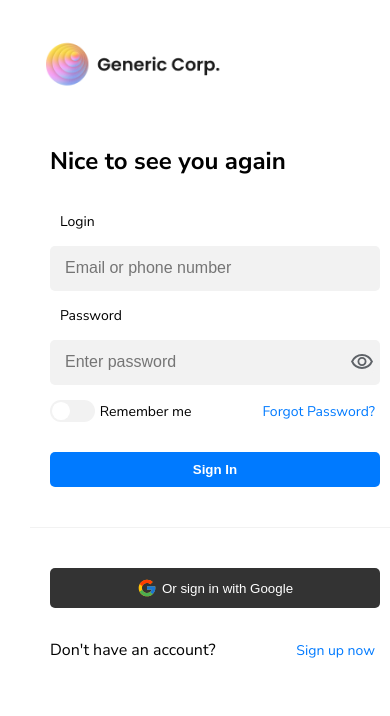
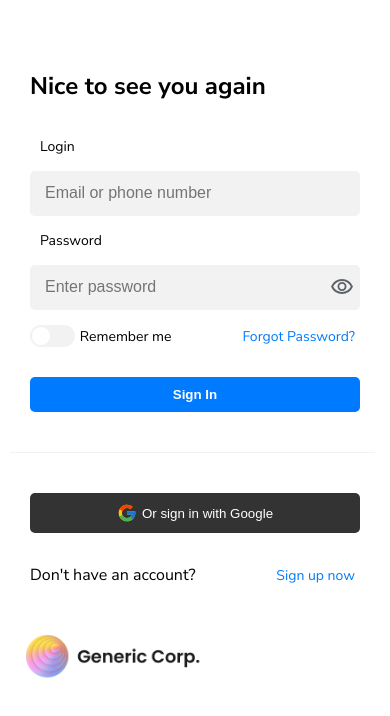
Before and after one commit to guialvesped/Roma-Test, a React (Vite) app: page / in a window 390 px wide. Shown: the top 716 px of the page. Built offline with nearby package versions, Linux system fonts and the light colour scheme.

Commit message:
Adding mobile config
I added mobile style

```diff
--- a/src/App.css
+++ b/src/App.css
@@ -13,3 +13,12 @@
   background-size: cover;
   background-position: bottom;
 }
+@media only screen and (max-width: 700px){
+  .imgLat{
+    display: none;
+  }
+  #root {
+    align-items: center;
+    justify-content: center;
+  }
+}
--- a/src/components/Form/form.css
+++ b/src/components/Form/form.css
@@ -61,3 +61,8 @@ form {
     color: #007aff;
     font-size: 14px;
 }
+@media only screen and (max-width: 700px){
+    .container{
+        flex-direction: column-reverse;
+    }
+}
--- a/src/components/Form/index.tsx
+++ b/src/components/Form/index.tsx
@@ -26,6 +26,7 @@ const Form : React.FC = () => {
         <>
         <div className="container">
             <img src={Logo} alt="" />
+            <div>
                 <form onSubmit={handleSubmit}>
                     <h2>Nice to see you again</h2>
                     <Input
@@ -61,6 +62,8 @@ const Form : React.FC = () => {
                 </div>
             </div>
 
+        </div>
+
         </>
     )
 }
```
Lines whose indentation alone changed are shown as unchanged.
